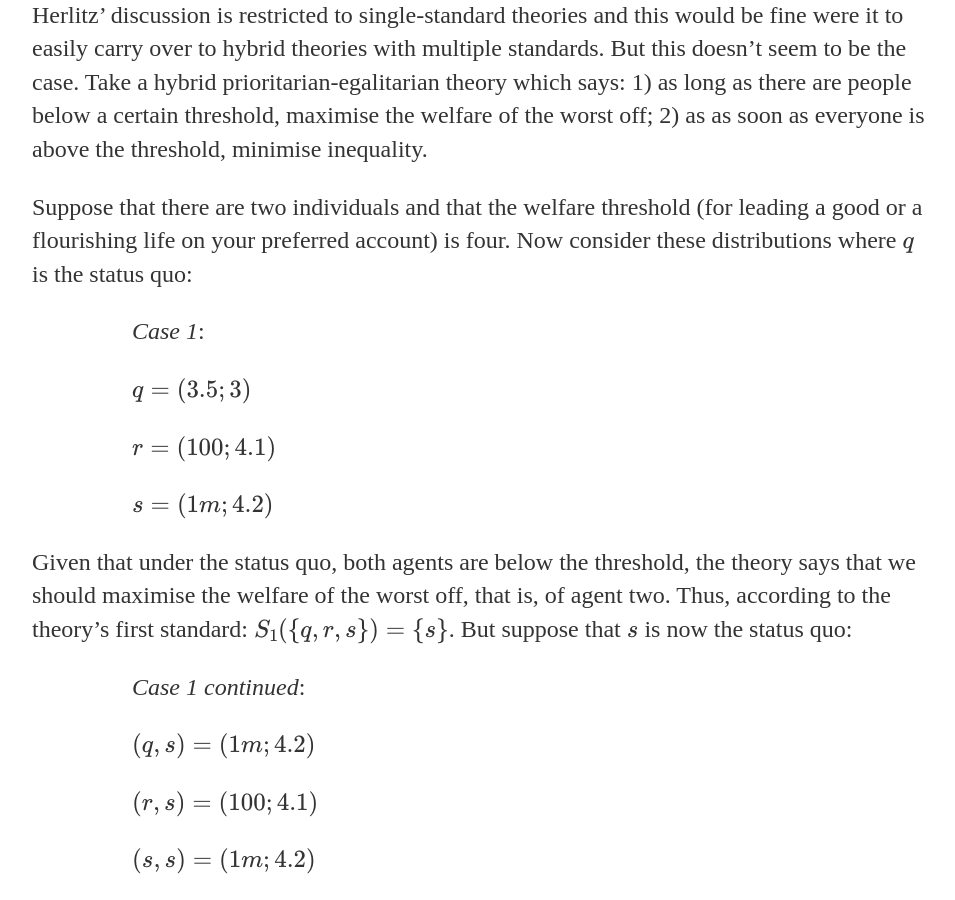
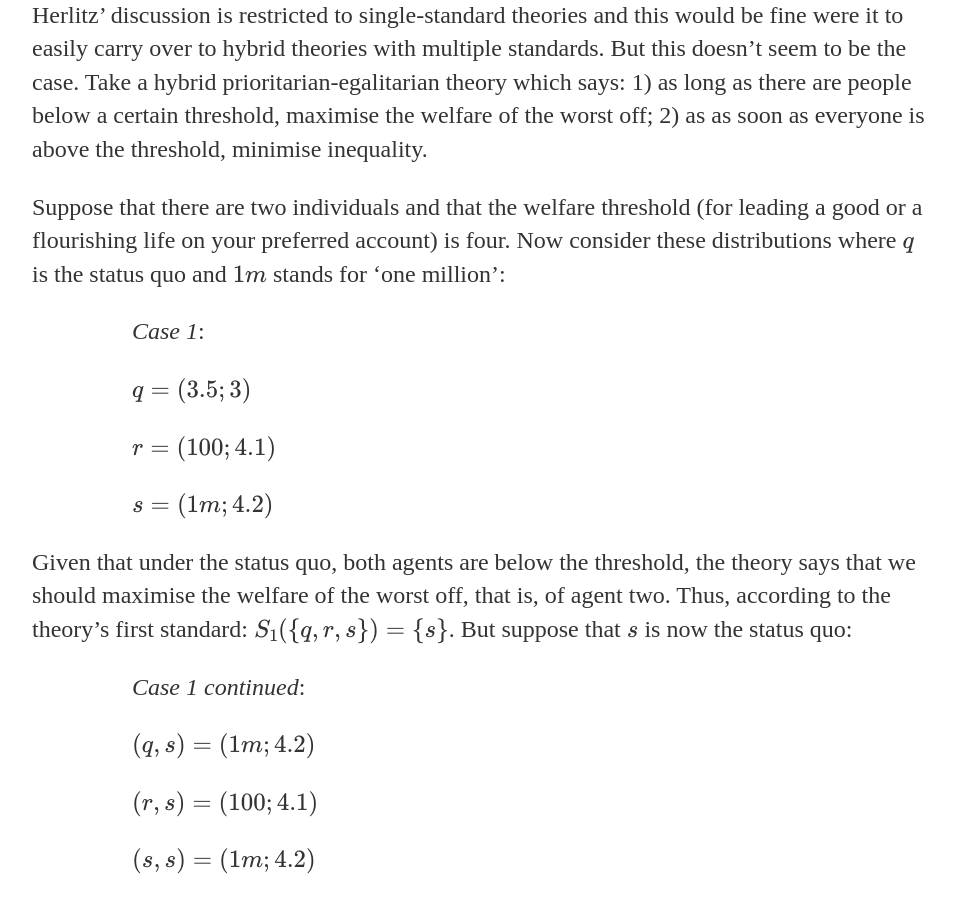
Before and after one commit to uzunovam/uzunovam, a Jekyll site: the page built from _posts/2020-04-28-anders-herlitz-on-unstable-choices.md, in a window 1280 px wide and 900 px high, scrolled down 6632 px. Shown: the whole window, without its empty margins (160-1115 px from the left). Built offline with Jekyll 4.4.1, drawn with Linux system fonts in a browser that asks for light colours.

Commit message:
Update 2020-04-28-anders-herlitz-on-unstable-choices.md

```diff
--- a/_posts/2020-04-28-anders-herlitz-on-unstable-choices.md
+++ b/_posts/2020-04-28-anders-herlitz-on-unstable-choices.md
@@ -84,7 +84,7 @@ that the act of choosing a maximal alternative alone can revert whether this cho
 
 <p>Herlitz’ discussion is restricted to single-standard theories and this would be fine were it to easily carry over to hybrid theories with multiple standards. But this doesn’t seem to be the case. Take a hybrid prioritarian-egalitarian theory which says: 1) as long as there are people below a certain threshold, maximise the welfare of the worst off; 2) as as soon as everyone is above the threshold, minimise inequality.</p>
 
-<p>Suppose that there are two individuals and that the welfare threshold (for leading a good or a flourishing life on your preferred account) is four. Now consider these distributions where \(q\) is the status quo:</p>
+<p>Suppose that there are two individuals and that the welfare threshold (for leading a good or a flourishing life on your preferred account) is four. Now consider these distributions where \(q\) is the status quo and \(1m\) stands for ‘one million’:</p>
 
 <p style="padding-left:100px;"><cite>Case 1</cite>:</p>
 
```
